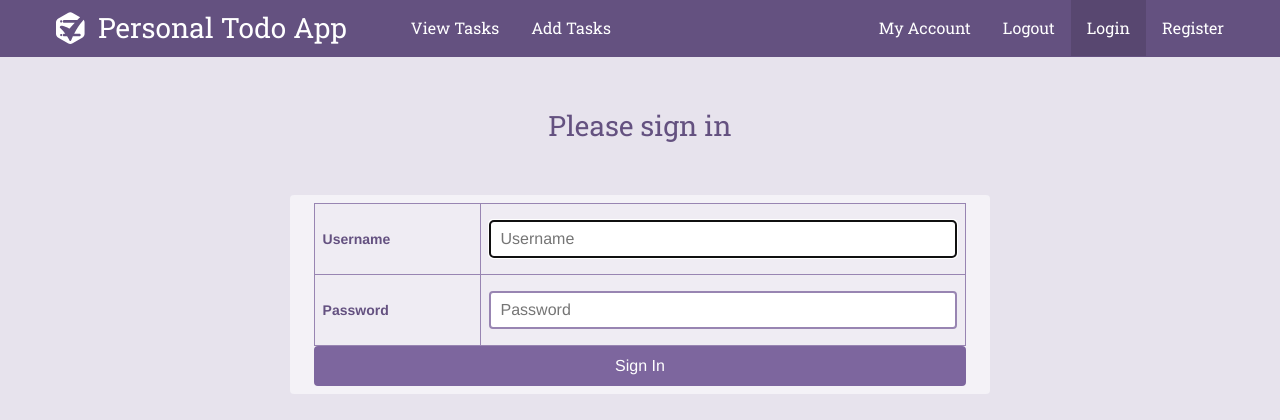
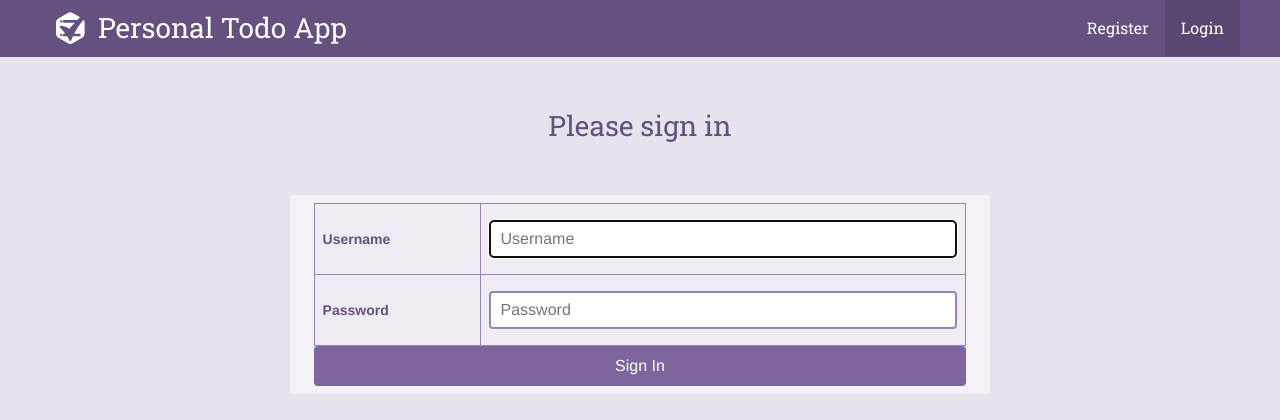
Before and after one commit to callmedw/php_user_auth, a PHP site: page /login.php in a window 1280 px wide. Shown: the top 420 px of the page. Run offline with PHP 8.4, Linux system fonts and the light colour scheme; data comes from the database, SQL or seed files in the repository.

Commit message:
create ability to login and out

```diff
--- a/inc/bootstrap.php
+++ b/inc/bootstrap.php
@@ -2,6 +2,7 @@
 require_once __DIR__ . '/../vendor/autoload.php';
 require_once __DIR__ . '/functions_tasks.php';
 require_once __DIR__ . '/functions_users.php';
+require_once __DIR__ . '/functions_auth.php';
 
 try {
     $db = new PDO("sqlite:".__DIR__."/todo.db");
--- /dev/null
+++ b/inc/functions_auth.php
@@ -0,0 +1,6 @@
+<?php
+
+function isAuthenticated() {
+  global $session;
+  return $session->get('auth_logged_in', false);
+}
--- a/inc/header.php
+++ b/inc/header.php
@@ -50,27 +50,31 @@
 					</a>
 				</h1>
 
-				<ul class="nav navbar-left">
+				<ul class="nav navbar-right">
+					<?php if (isAuthenticated()) : ?>
 						<li class="nav-item tasks<?php if ($page == "tasks") { echo " on"; } ?>">
 							<a class="nav-link" href="task_list.php">View Tasks</a>
 						</li>
 						<li class="nav-item task<?php if ($page == "task") { echo " on"; } ?>">
 							<a class="nav-link" href="task.php">Add Tasks</a>
 						</li>
-					</ul>
-					<ul class="nav">
 						<li class="nav-item task<?php if ($page == "account") { echo " on"; } ?>">
 							<a class="nav-link" href="/account.php">My Account</a>
 						</li>
+						<li class="nav-item tasks<?php if ($page == "update") { echo " on"; } ?>">
+							<a class="nav-link" href="/user.php">Update User</a>
+						</li>
 						<li class="nav-item tasks">
-						<a class="nav-link" href="/inc/doLogout.php">Logout</a>
+							<a class="nav-link" href="/inc/actions_logout.php">Logout</a>
+						</li>
+					<?php else : ?>
+						<li class="nav-item tasks<?php if ($page == "register") { echo " on"; } ?>">
+							<a class="nav-link" href="/user.php">Register</a>
 						</li>
 						<li class="nav-item tasks<?php if ($page == "login") { echo " on"; } ?>">
 							<a class="nav-link" href="/login.php">Login</a>
 						</li>
-					<li class="nav-item tasks<?php if ($page == "register") { echo " on"; } ?>">
-						<a class="nav-link" href="/user.php">Register</a>
-					</li>
+					<?php endif; ?>
 				</ul>
 			</div>
 		</header>
```
Also changed, not shown: inc/actions_logout.php (added, +13 -0 lines), README.md. Lines whose indentation alone changed are shown as unchanged.
